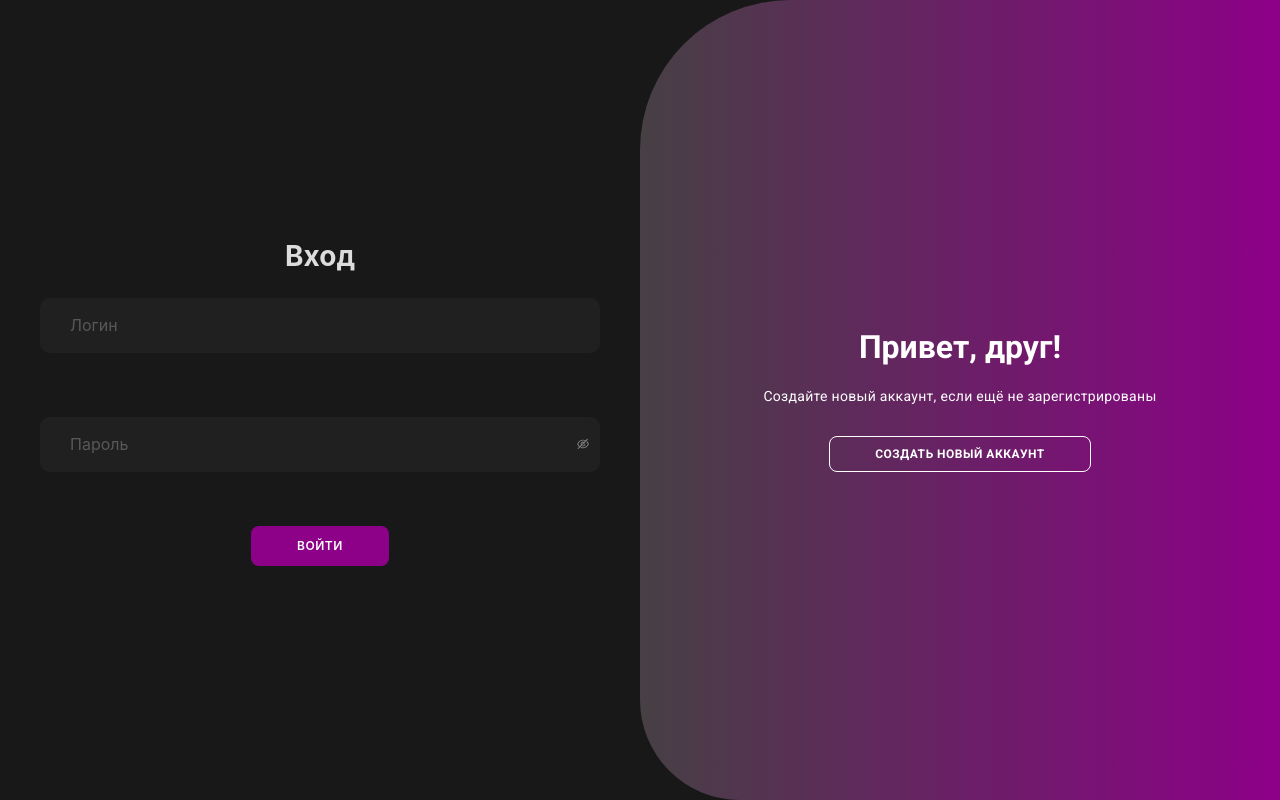
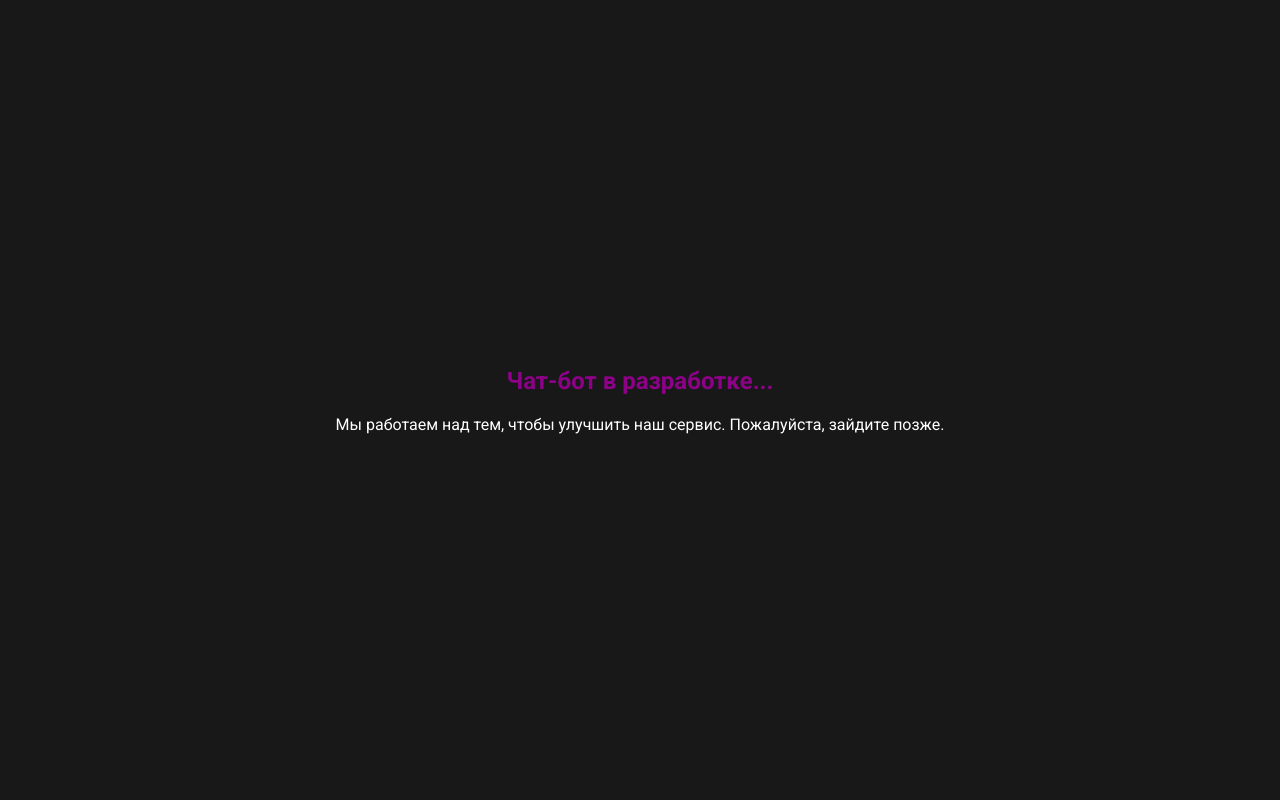
Before and after one commit to papper-ai/Papper-web, a React app: page / in a window 1280 px wide. Before the commit this address led to /auth. Built offline with nearby package versions, Linux system fonts and the light colour scheme.

Commit message:
Add UnderConstructionPage

```diff
--- a/src/app/App.tsx
+++ b/src/app/App.tsx
@@ -4,6 +4,7 @@ import "./styles/variables/global.scss"
 import "./styles/themes/dark.scss"
 import { useEffect } from "react"
 import { useNavigate } from "react-router-dom"
+import { UnderConstructionPage } from "pages/UnderConstructionPage"
 import { AppRoutes, RoutePath } from "shared/config/routeConfig/routeCofig"
 import { ACCESS_TOKEN_KEY } from "shared/const/localStorage"
 import { useAuth } from "./providers/AuthProvider"
@@ -18,7 +19,8 @@ const App = () => {
     return (
         <>
             <div className="app">
-                <AppRouter />
+                {/* <AppRouter /> */}
+                <UnderConstructionPage />
             </div>
         </>
 
--- /dev/null
+++ b/src/pages/UnderConstructionPage/index.ts
@@ -0,0 +1,2 @@
+import { UnderConstructionPage } from "./ui/UnderConstructionPage.async"
+export { UnderConstructionPage }
--- /dev/null
+++ b/src/pages/UnderConstructionPage/ui/UnderConstructionPage.async.tsx
@@ -0,0 +1,2 @@
+import { lazy } from "react"
+export const UnderConstructionPage = lazy(() => import("./UnderConstructionPage"))
--- /dev/null
+++ b/src/pages/UnderConstructionPage/ui/UnderConstructionPage.module.scss
@@ -0,0 +1,21 @@
+.underConstruction{
+    position: absolute;
+    top: 50%;
+    left: 50%;
+    transform: translate(-50%, -50%);
+    text-align: center;
+    display: flex;
+    flex-direction: column;
+    align-items: center;
+    gap: 20px;
+}
+.title{
+    color: var(--tertiary-color);
+    font-size: var(--font-size-xl);
+    font-weight: 700;
+}
+.description{
+    color: var(--font-color);
+    font-size: var(--font-size-m);
+    font-weight: 400;
+}
--- /dev/null
+++ b/src/pages/UnderConstructionPage/ui/UnderConstructionPage.tsx
@@ -0,0 +1,12 @@
+import classNames from "classnames"
+import * as cls from "./UnderConstructionPage.module.scss"
+
+const UnderConstructionPage = () => {
+    return (
+        <div className={cls.underConstruction}>
+            <h1 className={cls.title}>Чат-бот в разработке...</h1>
+            <p className={cls.description}>Мы работаем над тем, чтобы улучшить наш сервис. Пожалуйста, зайдите позже.</p>
+        </div>
+    )
+}
+export default UnderConstructionPage
```
